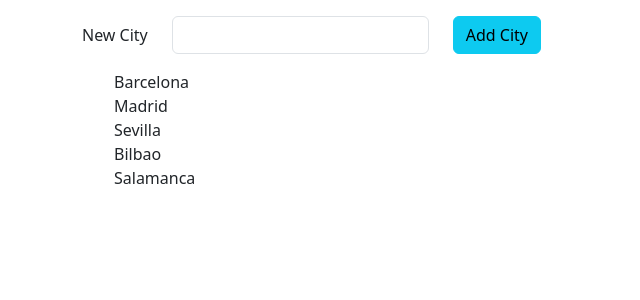
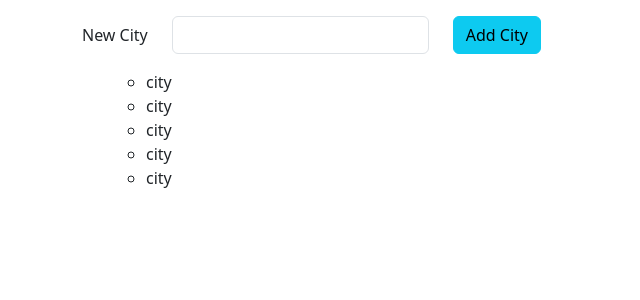
Before and after one commit to Sahurtaro/entrenamiento-angular, an Angular app: page / in a window 1280 px wide. Shown: the top 300 px of the page, without its empty margins (0-640 px from the left). Built offline with nearby package versions, Linux system fonts and the light colour scheme.

Commit message:
Día 12 - Mecanismos de detección

```diff
--- a/src/app/app.component.html
+++ b/src/app/app.component.html
@@ -9,13 +9,12 @@
     </div>
     <div class="col-md-8">
       <ul>
-        <li
+        <app-cities
           *ngFor="let city of cities"
-          (click)="onCityClicked(city)"
-          [ngClass]="{ 'alert alert-info': city === selection }"
-        >
-          {{ city }}
-        </li>
+          (click)="onCityClicked($event)"
+          [city]="'city'"
+          [selection]="selection"
+        ></app-cities>
       </ul>
     </div>
     <div class="col-md-4">
--- a/src/app/app.module.ts
+++ b/src/app/app.module.ts
@@ -5,12 +5,14 @@ import { ButtonComponent } from './button/button.component';
 import { FormsModule } from '@angular/forms';
 import { CommonModule } from '@angular/common';
 import { FormNewItemComponent } from './form-new-item/form-new-item.component';
+import { CitiesComponent } from './cities/cities.component';
 
 @NgModule({
   declarations: [
     AppComponent,
     ButtonComponent,
-    FormNewItemComponent
+    FormNewItemComponent,
+    CitiesComponent
   ],
   imports: [
     BrowserModule,
--- /dev/null
+++ b/src/app/cities/cities.component.ts
@@ -0,0 +1,18 @@
+import { Component, Input } from '@angular/core';
+
+@Component({
+  selector: 'app-cities',
+  template: ` <ul>
+    <li
+      (click)="onCityClicked(city)"
+      [ngClass]="{ 'alert alert-info': city === selection }"
+    >
+      {{ city }}
+    </li>
+  </ul>`,
+  styleUrls: ['./cities.component.scss'],
+})
+export class CitiesComponent {
+  @Input() city!: string;
+  @Input() selection!: string;
+}
```
Also changed, not shown: src/app/cities/cities.component.scss (added), 1 other file (tests, documents, lock files or other folders).
